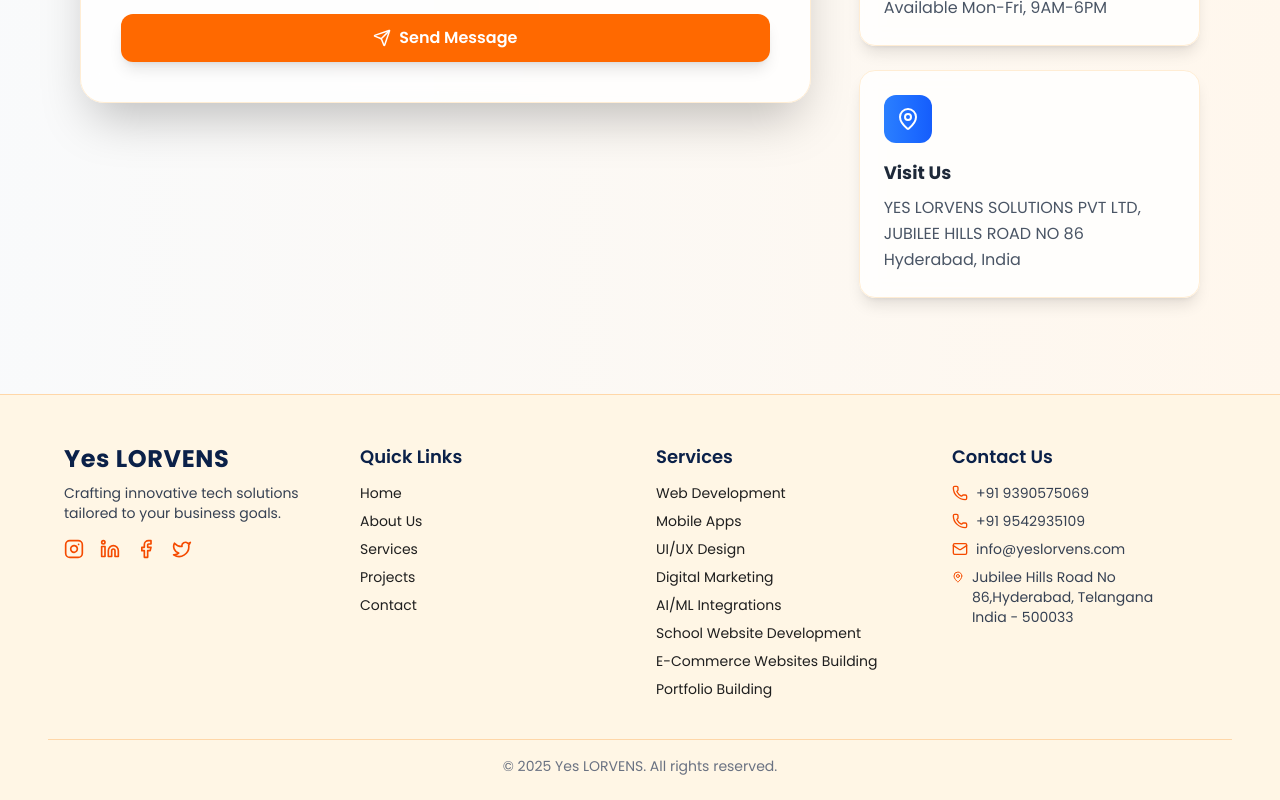
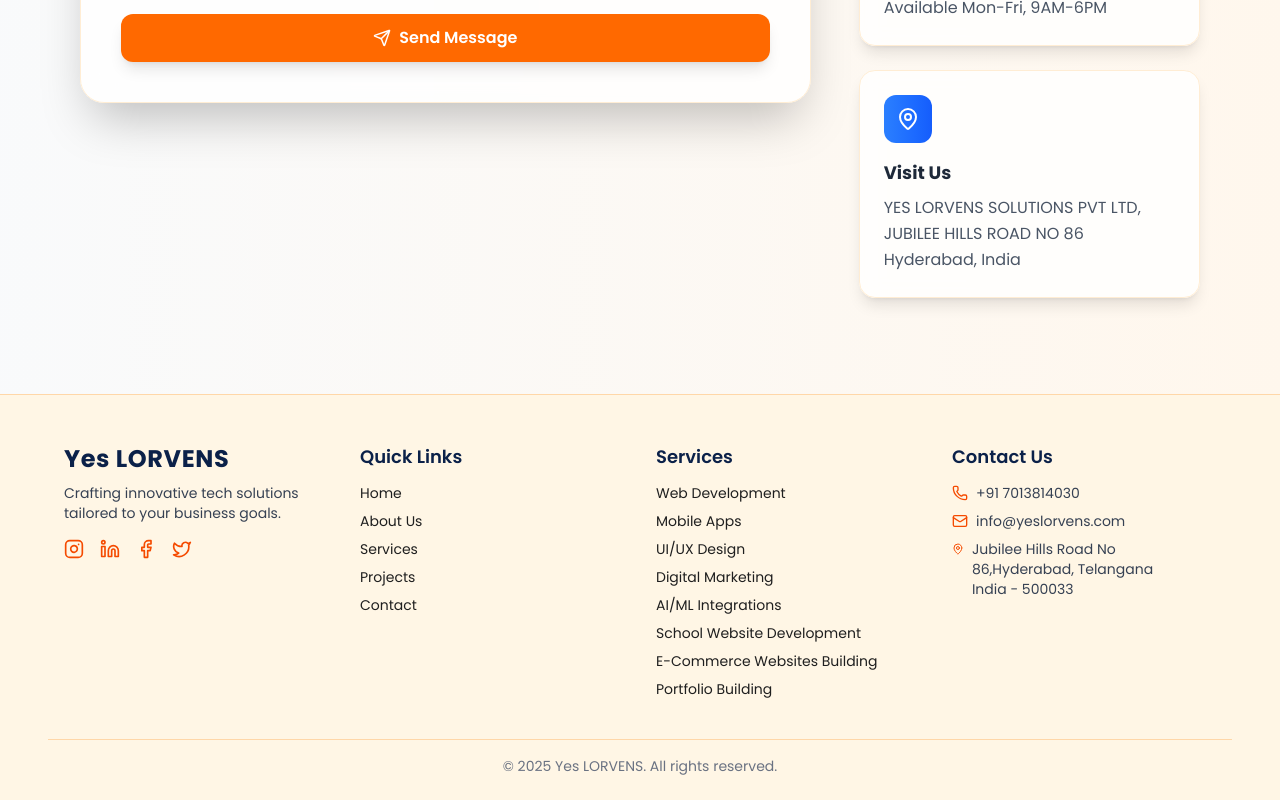
Before and after one commit to LorvensITSolutions/lorvens-v1, a React (Vite) app in the folder lorvens-v1-main/: page /contact in a window 1280 px wide. Shown: the part 1270-2070 px from the top of the page. Built offline with nearby package versions, Linux system fonts and the light colour scheme.

Commit message:
numbers change in footer

```diff
--- a/lorvens-v1-main/src/components/Footer.jsx
+++ b/lorvens-v1-main/src/components/Footer.jsx
@@ -133,10 +133,7 @@ const Footer = () => {
           </h3>
           <ul className="space-y-2 text-sm text-gray-700">
             <li className="flex items-center gap-2">
-              <Phone className="w-4 h-4 text-orange-600" /> +91 9390575069
-            </li>
-            <li className="flex items-center gap-2">
-              <Phone className="w-4 h-4 text-orange-600" /> +91 9542935109
+              <Phone className="w-4 h-4 text-orange-600" /> +91 7013814030
             </li>
             <li className="flex items-center gap-2">
               <Mail className="w-4 h-4 text-orange-600" /> info@yeslorvens.com
```
